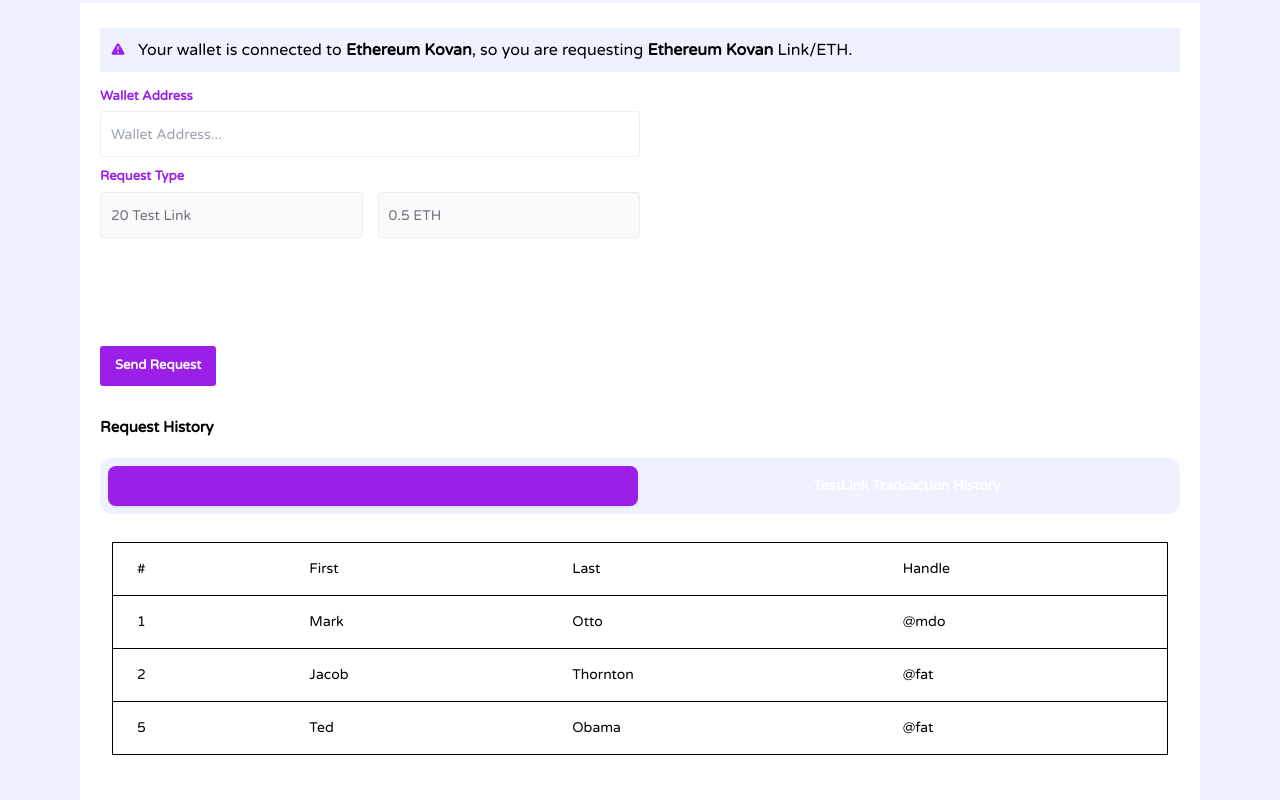
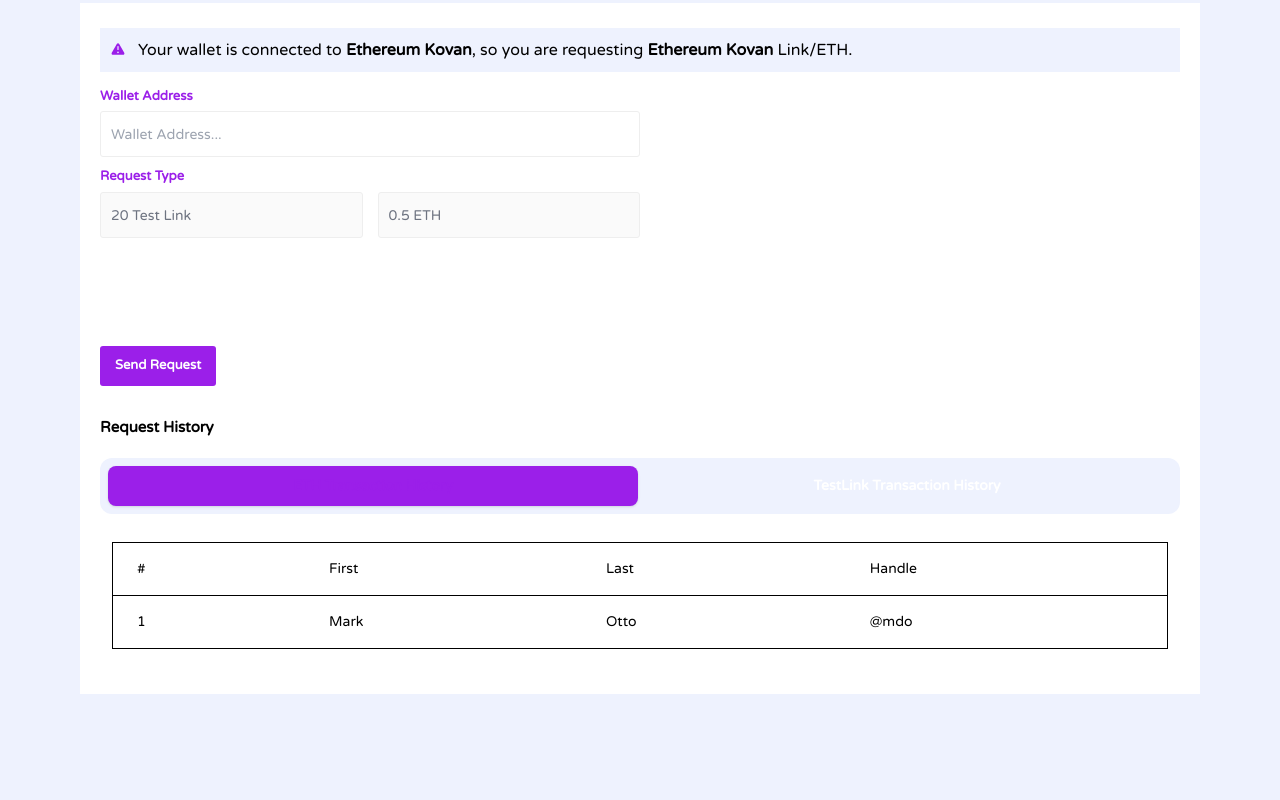
Before and after one commit to mdsuzayethossan/faucets, a React (Create React App) app: page / in a window 1280 px wide. Shown: the part 352-1152 px from the top of the page. After the commit the page ends 1046 px from the top, so only its background shows below. Built offline with nearby package versions, Linux system fonts and the light colour scheme.

Commit message:
table update

```diff
--- a/src/components/Table.js
+++ b/src/components/Table.js
@@ -37,37 +37,15 @@
               </thead>
               <tbody>
                 <tr class="border">
-                  <td class="px-6 py-4 whitespace-nowrap text-sm font-medium text-gray-900">
-                    1
-                  </td>
-                  <td class="text-sm text-gray-900 font-light px-6 py-4 whitespace-nowrap">
+                  <td class="px-6 py-4  text-sm font-medium">1</td>
+                  <td class="text-sm text-gray-900 font-light px-6 py-4">
                     Mark
                   </td>
-                  <td class="text-sm text-gray-900 font-light px-6 py-4 whitespace-nowrap">
+                  <td class="text-sm text-gray-900 font-light px-6 py-4">
                     Otto
                   </td>
-                  <td class="text-sm text-gray-900 font-light px-6 py-4 whitespace-nowrap">
+                  <td class="text-sm text-gray-900 font-light px-6 py-4">
                     @mdo
-                  </td>
-                </tr>
-                <tr class="border">
-                  <td class="px-6 py-4 text-sm font-medium">2</td>
-                  <td class="text-sm font-light px-6 py-4">Jacob</td>
-                  <td class="text-sm font-light px-6 py-4">Thornton</td>
-                  <td class="text-sm font-light px-6 py-4">@fat</td>
-                </tr>
-                <tr class="">
-                  <td class="px-6 py-4 whitespace-nowrap text-sm font-medium text-gray-900">
-                    5
-                  </td>
-                  <td class="text-sm text-gray-900 font-light px-6 py-4 whitespace-nowrap">
-                    Ted
-                  </td>
-                  <td class="text-sm text-gray-900 font-light px-6 py-4 whitespace-nowrap">
-                    Obama
-                  </td>
-                  <td class="text-sm text-gray-900 font-light px-6 py-4 whitespace-nowrap">
-                    @fat
                   </td>
                 </tr>
               </tbody>
```
